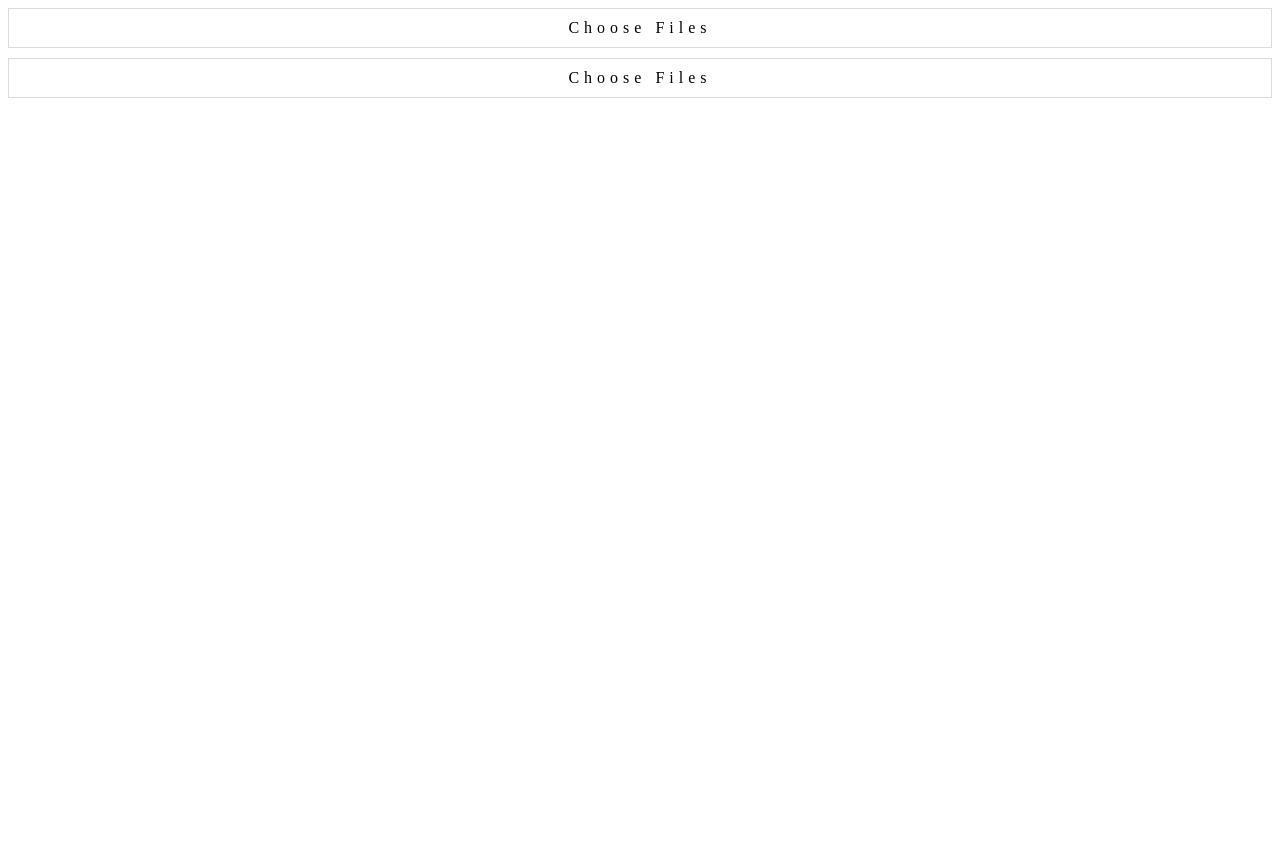
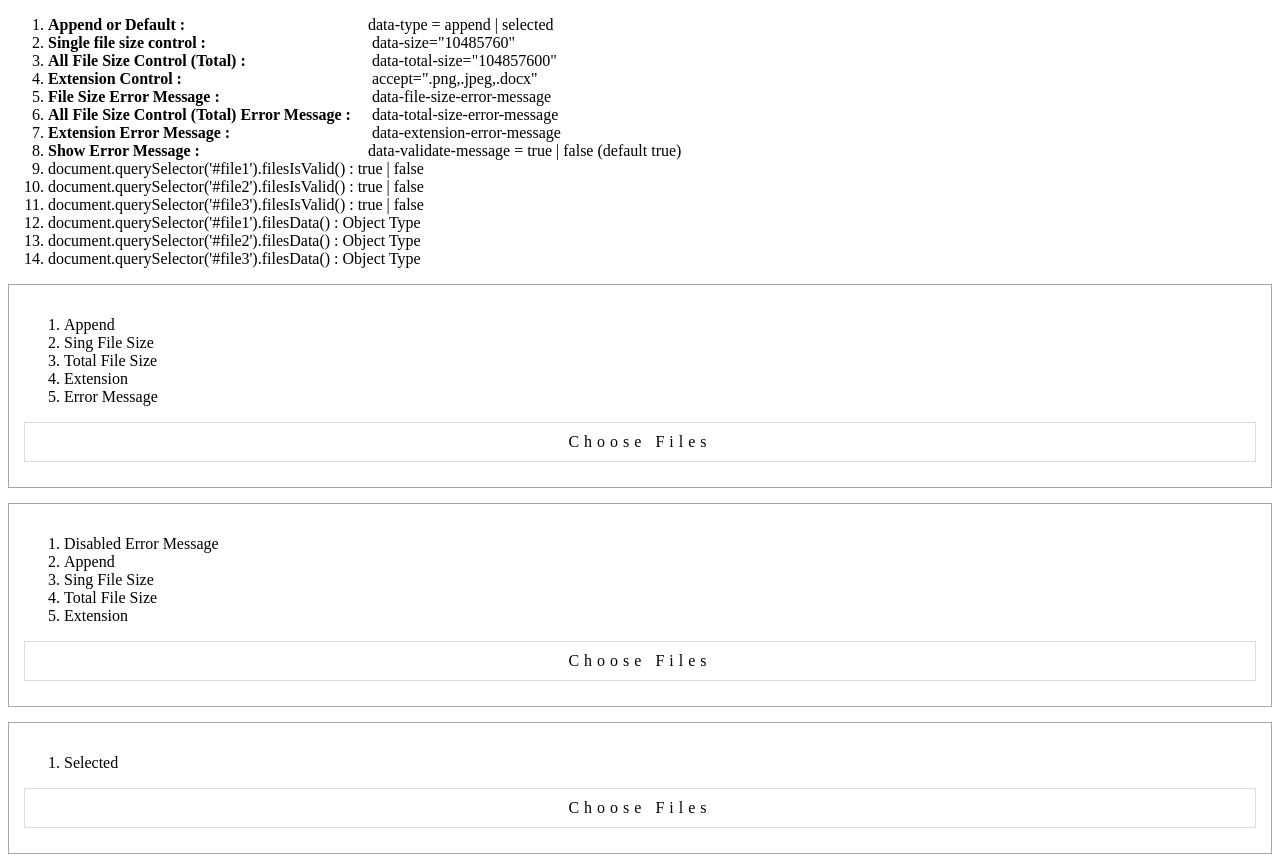
Before and after one commit to NYAYAN/Select-File, a plain HTML site: page index.html in a window 1280 px wide. Before the commit the page ends 800 px from the top, so only its background shows below. Drawn offline with Linux system fonts and the light colour scheme.

Commit message:
Added Disabled Error Messages and file extension uppercase control

```diff
--- a/index.html
+++ b/index.html
@@ -7,9 +7,51 @@
     <meta name="viewport" content="width=device-width, initial-scale=1.0">
     <title>Document</title>
     <link rel="stylesheet" href="style.css">
+
+    <style>
+        ol li span {
+            display: inline-block;
+            width: 320px;
+            font-weight: bold;
+        }
+
+        .section {
+            border: 1px solid rgb(167, 165, 165);
+            padding: 15px;
+            margin-bottom: 15px;
+        }
+    </style>
 </head>
 
 <body>
+    <ol>
+        <li><span>Append or Default : </span>data-type = append | selected</li>
+        <li><span>Single file size control :</span> data-size="10485760"</li>
+        <li><span>All File Size Control (Total) :</span> data-total-size="104857600"</li>
+        <li><span>Extension Control :</span> accept=".png,.jpeg,.docx"</li>
+
+        <li><span>File Size Error Message :</span> data-file-size-error-message</li>
+        <li><span>All File Size Control (Total) Error Message :</span> data-total-size-error-message</li>
+        <li><span>Extension Error Message :</span> data-extension-error-message</li>
+        <li><span>Show Error Message :</span>data-validate-message = true | false (default true) </li>
+
+        <li>document.querySelector('#file1').filesIsValid() : true | false</li>
+        <li>document.querySelector('#file2').filesIsValid() : true | false</li>
+        <li>document.querySelector('#file3').filesIsValid() : true | false</li>
+
+        <li>document.querySelector('#file1').filesData() : Object Type</li>
+        <li>document.querySelector('#file2').filesData() : Object Type</li>
+        <li>document.querySelector('#file3').filesData() : Object Type</li>
+    </ol>
+
+    <div class="section">
+        <ol>
+            <li>Append</li>
+            <li>Sing File Size</li>
+            <li>Total File Size</li>
+            <li>Extension</li>
+            <li>Error Message</li>
+        </ol>
         <div class="ny-file-box">
             <label for="file1" class="ny-fake-file-upload">
                 Choose Files
@@ -18,16 +60,38 @@
                 data-total-size="104857600" accept=".png,.jpeg,.docx"
                 data-file-size-error-message="Tekli dosya seçim boyutunu aştınız -->"
                 data-total-size-error-message="Maximum yükleyebileceğiniz boyutu aştınız -->"
-            data-extension-error-message="Seçtiğiniz dosyaların uzantısı desteklenmemektedir. -->"
-             multiple>
+                data-extension-error-message="Seçtiğiniz dosyaların uzantısı desteklenmemektedir. -->" multiple>
+        </div>
     </div>
 
+    <div class="section">
+        <ol>
+            <li>Disabled Error Message</li>
+            <li>Append</li>
+            <li>Sing File Size</li>
+            <li>Total File Size</li>
+            <li>Extension</li>
+        </ol>
         <div class="ny-file-box">
             <label for="file2" class="ny-fake-file-upload">
                 Choose Files
             </label>
-        <input type="file" name="file" id="file2" class="ny-file" data-type="selected" multiple>
+            <input type="file" name="file" id="file2" class="ny-file" data-type="append" data-size="10485760"
+                data-total-size="104857600" accept=".png,.jpeg,.docx" data-show-error-message="false" multiple>
+        </div>
+    </div>
+
+    <div class="section">
+        <ol>
+            <li>Selected</li>
+        </ol>
+        <div class="ny-file-box">
+            <label for="file3" class="ny-fake-file-upload">
+                Choose Files
+            </label>
+            <input type="file" name="file" id="file3" class="ny-file" data-type="selected" multiple>
             <!-- <ul class="selectedFiles"></ul> -->
+        </div>
     </div>
 
     <script src="./nyfileplugin.js"></script>
--- a/nyfileplugin.js
+++ b/nyfileplugin.js
@@ -62,10 +62,13 @@
         }
       }
 
-      if (item.accept !== undefined) {
+      if (item.accept !== undefined && item.accept.length > 0) {
         prop.mimeTypes = item.accept.split(",");
       }
 
+      prop.isShowErrorMessage =
+        item.dataset.showErrorMessage === "false" ? false : true;
+      if (prop.isShowErrorMessage) {
         //Messages
         if (item.dataset.fileSizeErrorMessage !== undefined) {
           NY.FilePlugin.config.messages.fileSizeErrorMessage =
@@ -81,6 +84,7 @@
             item.dataset.extensionErrorMessage;
         }
         //Messages
+      }
 
       NY.FilePlugin.files.push(prop);
       item.addEventListener("change", function (e) {
@@ -215,6 +219,7 @@
       var errorEl = document.querySelectorAll(
         "ul.errors[data-key='" + data.key + "']"
       );
+      if (data.isShowErrorMessage) {
         if (
           data.errors.extension ||
           data.errors.fileSize ||
@@ -263,6 +268,7 @@
           }
         }
       }
+    }
 
     function removeFile_Event(removeEl) {
       removeEl.addEventListener("click", function (e) {
@@ -305,7 +311,7 @@
         if (data.mimeTypes !== undefined && file.isValid == true) {
           var fileType = file.name.split(".");
           if (fileType.length > 0) {
-            var mime = "." + fileType[fileType.length - 1];
+            var mime = "." + fileType[fileType.length - 1].toLowerCase();
             if (data.mimeTypes.indexOf(mime) == -1) {
               file.isValid = false;
             }
```
Also changed, not shown: nyfileplugin.min.js, 1 other file. Lines whose indentation alone changed are shown as unchanged.
